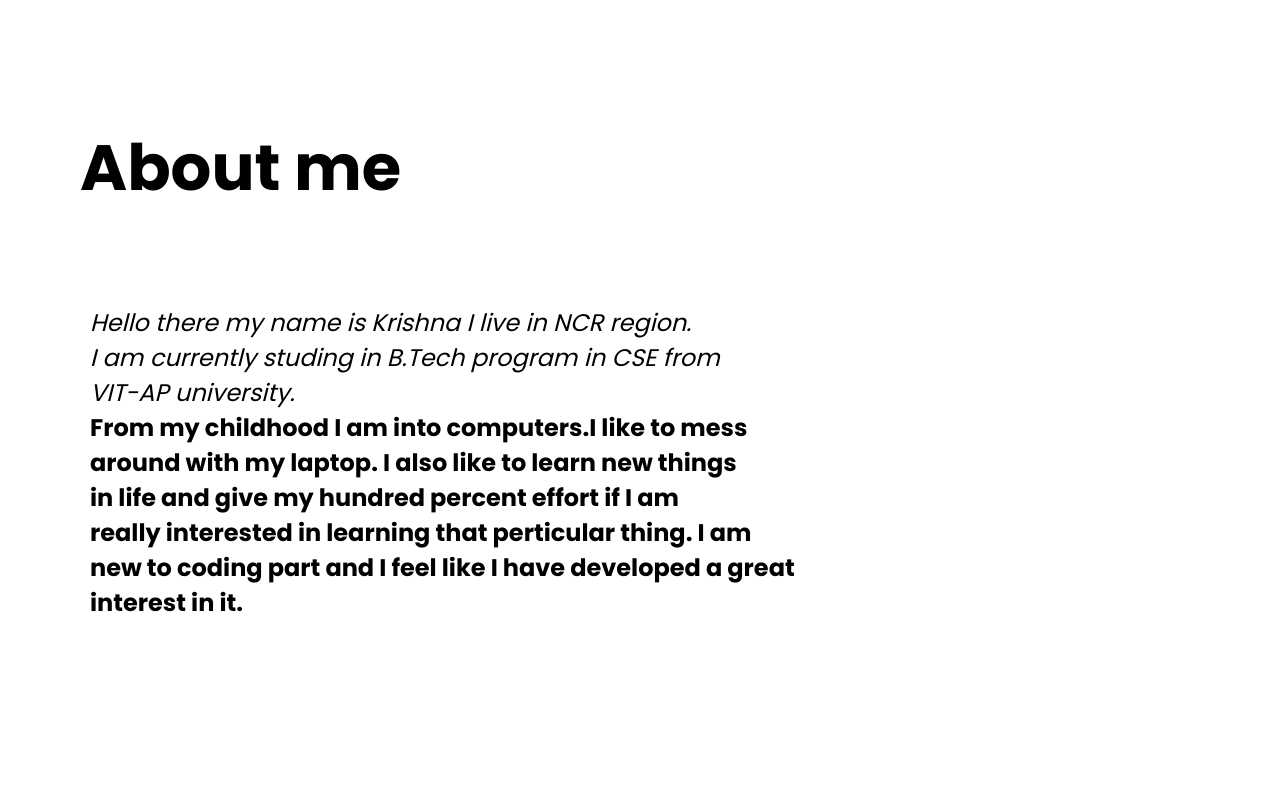
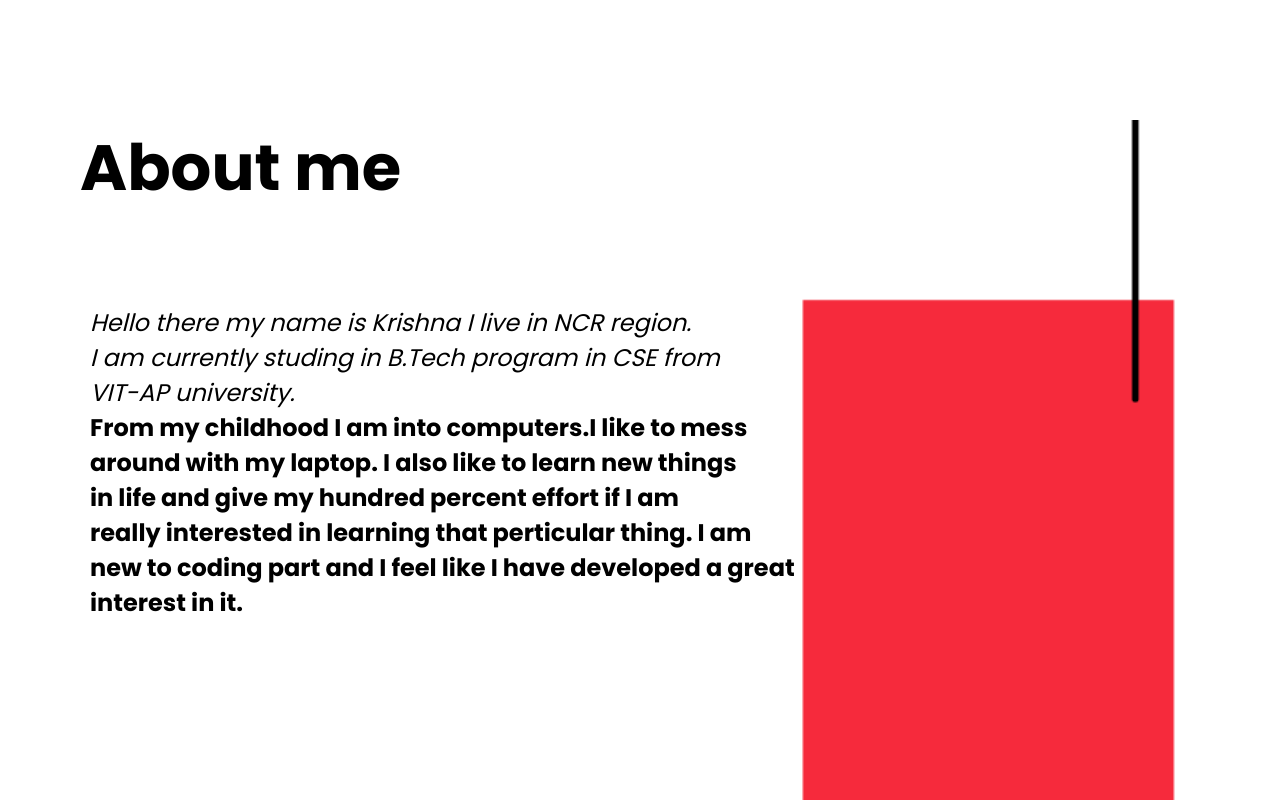
Before and after one commit to singlak999/portfolio, a plain HTML site: page index.html in a window 1280 px wide. Shown: the part 980-1780 px from the top of the page. Drawn offline with nearby package versions, Linux system fonts and the light colour scheme.

Commit message:
Update style.css

```diff
--- a/style.css
+++ b/style.css
@@ -86,7 +86,7 @@
 }
 .about{
     /* display: flex; */
-    background-image: url("Untitled\ design.png");
+    background-image: url("19201080 (1).png");
     height: auto;
     background-size: cover;
     background-repeat: no-repeat;
```
